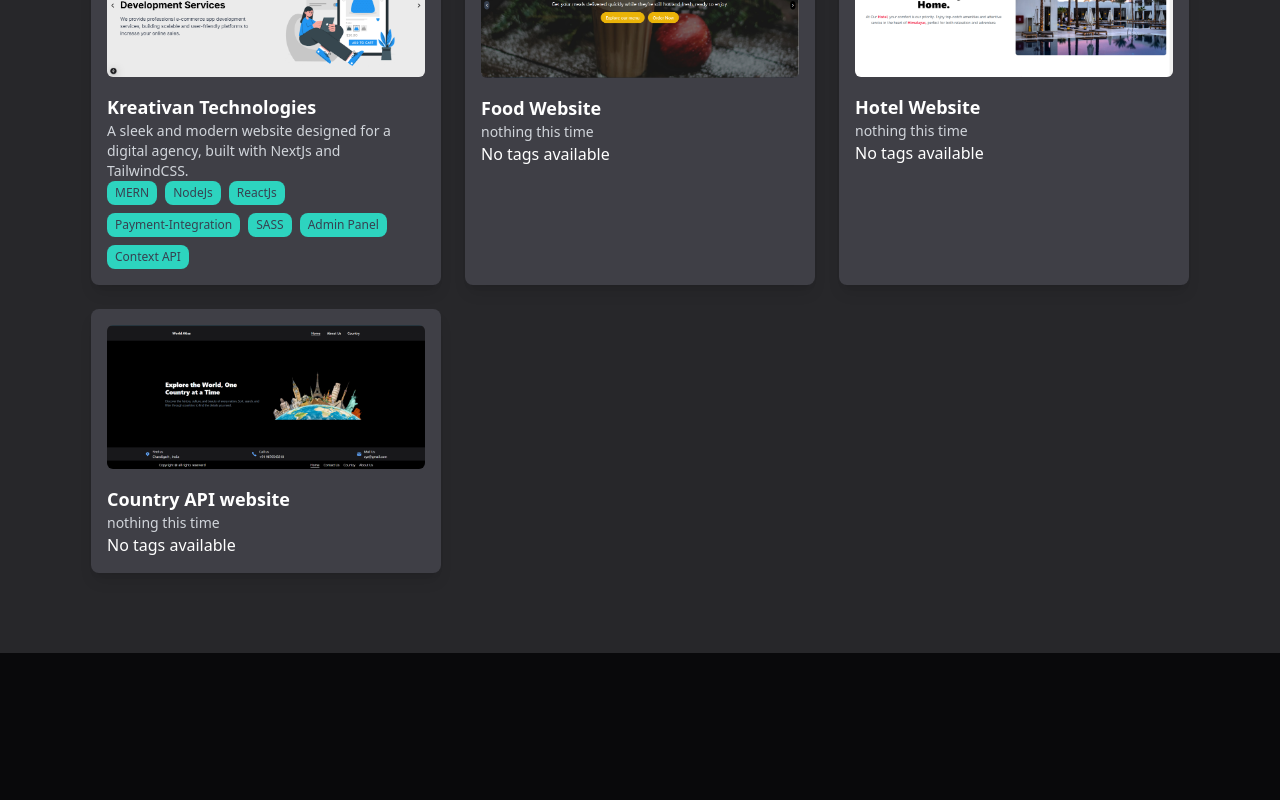
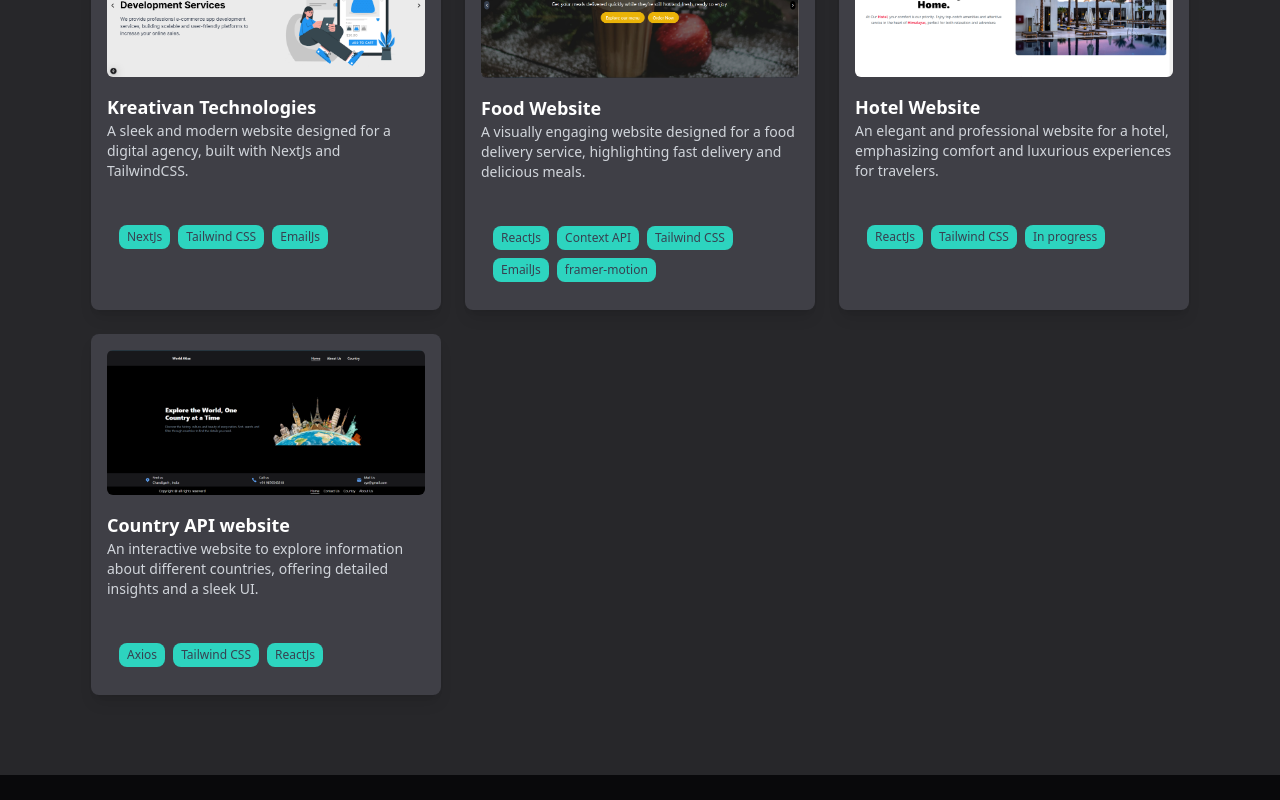
Before and after one commit to Nikhilguleria98/Portfolio, a React (Vite) app: page / in a window 1280 px wide. Shown: the part 1840-2640 px from the top of the page. Built offline with nearby package versions, Linux system fonts and the light colour scheme.

Commit message:
hyperlinks added

```diff
--- a/src/components/About/About.jsx
+++ b/src/components/About/About.jsx
@@ -3,7 +3,7 @@ import { motion } from 'framer-motion'; // Importing Framer Motion
 
 function AboutUs() {
   return (
-    <div className="min-h-screen w-full bg-zinc-950 text-white flex flex-col items-center justify-center p-6">
+    <div id='about' className="min-h-screen w-full bg-zinc-950 text-white flex flex-col items-center justify-center p-6">
       {/* Animated Header */}
       <motion.h1
         className="text-[6vh] sm:text-[8vh] md:text-[4vw] text-center font-bold mt-10"
--- a/src/components/Contact/Contact.jsx
+++ b/src/components/Contact/Contact.jsx
@@ -5,6 +5,7 @@ import { FaPhoneAlt } from "react-icons/fa";
 import emailjs from "@emailjs/browser";
 import { motion } from "framer-motion";
 import { useInView } from "react-intersection-observer";
+import { section } from "framer-motion/client";
 
 const Contact = () => {
   const [formData, setFormData] = useState({
@@ -106,7 +107,8 @@ const Contact = () => {
   };
 
   return (
-    <motion.div
+ <section id="contact">
+     <motion.div
       className="min-h-screen bg-zinc-950 text-white flex flex-col md:flex-row items-center justify-center pt-20"
       ref={ref}
       variants={parentVariants}
@@ -206,6 +208,7 @@ const Contact = () => {
         </form>
       </motion.div>
     </motion.div>
+ </section>
   );
 };
 
--- a/src/components/Header/Header.jsx
+++ b/src/components/Header/Header.jsx
@@ -39,10 +39,18 @@ function Navbar() {
           <div>Nikhil Guleria</div>
           <div>
             <ul className="hidden md:flex gap-10">
-              <li className="hover:text-gray-300 transition-colors">Home</li>
-              <li className="hover:text-gray-300 transition-colors">About</li>
-              <li className="hover:text-gray-300 transition-colors">Projects</li>
-              <li className="hover:text-gray-300 transition-colors">Contact</li>
+              <li className="hover:text-gray-300 transition-colors">
+                <a href="#home">Home</a>
+              </li>
+              <li className="hover:text-gray-300 transition-colors">
+                <a href="#about">About</a>
+              </li>
+              <li className="hover:text-gray-300 transition-colors">
+                <a href="#projects">Projects</a>
+              </li>
+              <li className="hover:text-gray-300 transition-colors">
+                <a href="#contact">Contact</a>
+              </li>
             </ul>
           </div>
           <div>dark/light</div>
@@ -58,7 +66,7 @@ function Navbar() {
                 style={{ display: "flex", alignItems: "center" }}
                 animate={{ rotate: isMenuOpen ? 135 : 0 }}
               >
-                {isMenuOpen ? <HiXMark className="text-xl font-bold"/> : <FaBarsStaggered />}
+                {isMenuOpen ? <HiXMark className="text-xl font-bold" /> : <FaBarsStaggered />}
               </motion.div>
             </motion.button>
           </div>
@@ -83,16 +91,7 @@ function Navbar() {
               boxShadow: "0px 4px 10px rgba(0, 0, 0, 0.2)", // Soft shadow for depth
               overflowX: "hidden", // Prevent horizontal scroll behind the navbar
             }}
-
           >
-            <button
-              className="text-xl font-bold absolute right-6 top-6 hover:text-gray-400"
-              onClick={toggleMenu}
-              aria-label="Close menu"
-            >
-
-
-            </button>
             <motion.ul
               className="flex flex-col gap-6 justify-center items-center"
               variants={menuVariants}
@@ -106,7 +105,7 @@ function Navbar() {
                   variants={menuItemVariants}
                   className="hover:text-gray-400"
                 >
-                  {item}
+                  <a href={`#${item.toLowerCase()}`}>{item}</a>
                 </motion.li>
               ))}
             </motion.ul>
--- a/src/components/Hero Section/Hero.jsx
+++ b/src/components/Hero Section/Hero.jsx
@@ -38,7 +38,7 @@ const Hero = ({ isImageRounded = false, isHover = true }) => {
 
   return (
     <div
-      id="/"
+      id="home"
       className="text-white min-h-screen bg-zinc-900 flex flex-col md:flex-row items-center justify-center px-4 md:px-16 gap-5 relative pt-[6rem] md:pt-[2rem] overflow-hidden"
       style={{
         // backgroundColor: "#060717",
--- a/src/components/Projects/Projects.jsx
+++ b/src/components/Projects/Projects.jsx
@@ -11,34 +11,48 @@ const Projects = () => {
       img: "./kreativan.png",
       desciption: "A sleek and modern website designed for a digital agency, built with NextJs and TailwindCSS.",
       tags: [
-        "MERN",
-        "NodeJs",
-        "ReactJs",
-        "Payment-Integration",
-        "SASS",
-        "Admin Panel",
-        "Context API",
+        "NextJs",
+        "Tailwind CSS",
+        "EmailJs"
       ],
     },
     {
       id: 2,
       name: "Food Website",
       img: "./foodweb.png",
-      desciption: "nothing this time",
+      desciption: "A visually engaging website designed for a food delivery service, highlighting fast delivery and delicious meals.",
       link: "foodwebsite-zeta.vercel.app",
       gitLink: "https://github.com/Nikhilguleria98/Foodwebsite",
+      tags: [
+        "ReactJs",
+        "Context API",
+        "Tailwind CSS",
+        "EmailJs",
+        "framer-motion"
+      ],
     },
     {
       id: 3,
       name: "Hotel Website",
       img: "/hotel.png",
-      desciption: "nothing this time",
+      desciption: "An elegant and professional website for a hotel, emphasizing comfort and luxurious experiences for travelers.",
+      tags: [
+        "ReactJs",
+        "Tailwind CSS",
+        "In progress",
+      ],
     },
     {
       id: 4,
       name: "Country API website",
       img: "./country.png",
-      desciption: "nothing this time",
+      desciption: "An interactive website to explore information about different countries, offering detailed insights and a sleek UI.",
+      tags: [
+        "Axios",
+        "Tailwind CSS",
+        "ReactJs",
+
+      ],
     },
     // {
     //   id: 5,
@@ -50,6 +64,7 @@ const Projects = () => {
 
   return (
     <>
+      <section id="projects">
       <div className="min-h-screen w-full bg-zinc-800 text-white flex flex-col items-center">
         {/* Header */}
         <div className="mt-10 px-4 sm:px-8 text-center">
@@ -103,7 +118,7 @@ const Projects = () => {
            </div>
 
 
-           <div className="flex flex-wrap gap-2">
+           <div className="flex flex-wrap gap-2 mt-8 p-3">
   {Array.isArray(currElem.tags) && currElem.tags.length > 0 ? (
     currElem.tags.map((tag, index) => (
       <span
@@ -124,6 +139,7 @@ const Projects = () => {
           </div>
         </div>
       </div>
+      </section>
     </>
   );
 };
--- a/src/index.css
+++ b/src/index.css
@@ -16,3 +16,11 @@
   .animate-spin-slow {
     animation: spin-slow 5s linear infinite;
   }
+
+  html {
+    scroll-behavior: smooth;
+  }
+
+  body {
+    transition: background-color 0.3s, color 0.3s;
+  }
--- a/tailwind.config.js
+++ b/tailwind.config.js
@@ -1,5 +1,6 @@
 /** @type {import('tailwindcss').Config} */
 export default {
+  darkMode: 'class',
   content: [
     "./index.html",
     "./src/**/*.{js,ts,jsx,tsx}",
```
Also changed, not shown: src/App.jsx (line endings or trailing spaces).
